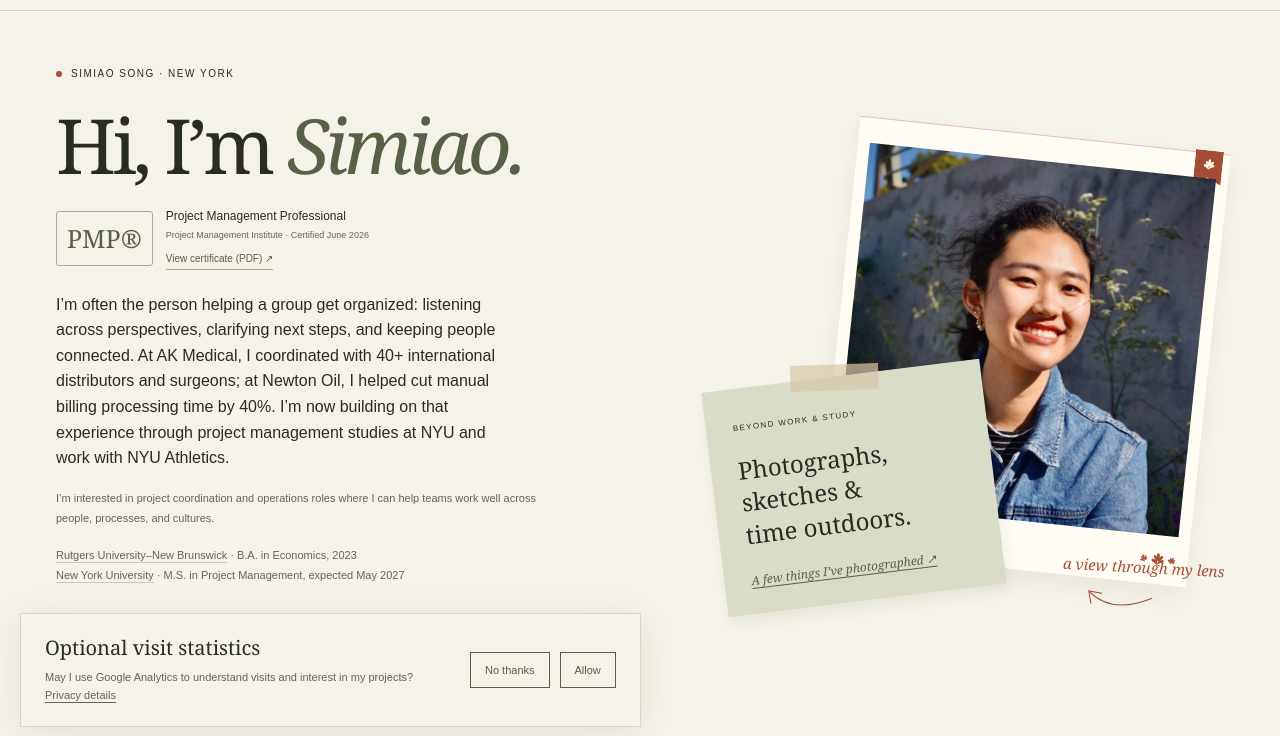
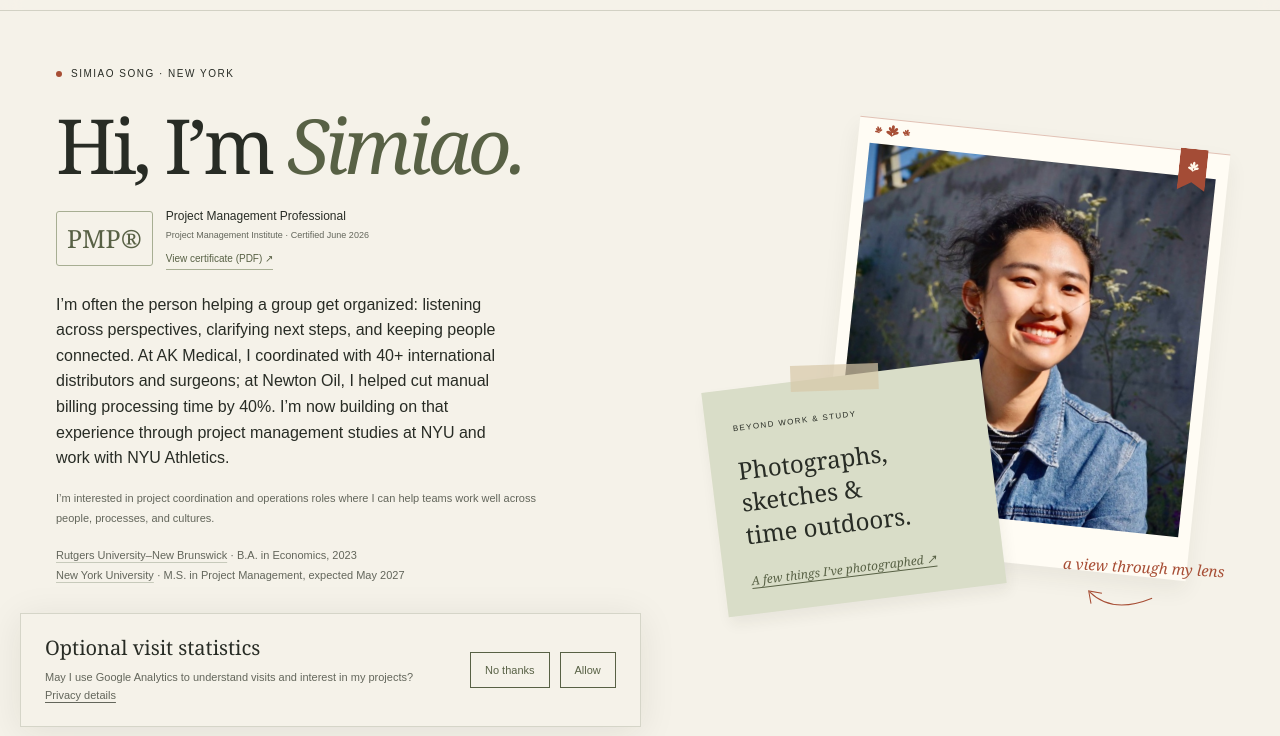
Before and after one commit to simiao-song/portfolio-clean-copy, a plain HTML site: page index.html in a window 1280 px wide. Shown: the part 53-789 px from the top of the page. Drawn offline with Linux system fonts and the light colour scheme.

Commit message:
Layer the portrait bookmark and reposition the iris trio

```diff
--- a/index.html
+++ b/index.html
@@ -6,7 +6,7 @@
 <meta name="description" content="Simiao Song: NYU project management master’s student, PMP, and Rutgers University–New Brunswick economics graduate. Cross-cultural communication, international business, billing operations, and nonprofit consulting. Outside work: photography, drawing, hiking, swimming, and knitting.">
 <link rel="canonical" href="https://simiao-song.github.io/"><meta property="og:url" content="https://simiao-song.github.io/">
 <meta name="theme-color" content="#f5f2e9"><meta property="og:title" content="Simiao Song, PMP® — Project Management & Operations"><meta property="og:description" content="Meet Simiao Song, PMP: NYU project management student, Rutgers University–New Brunswick graduate, and lifeguard and supervisor with NYU Athletics."><meta property="og:type" content="website">
-<link rel="icon" href="folded-iris.svg" type="image/svg+xml"><link rel="stylesheet" href="style.css?v=20261120petals">
+<link rel="icon" href="folded-iris.svg" type="image/svg+xml"><link rel="stylesheet" href="style.css?v=20261120ribbon">
 <script src="script.js?v=20261120iris" defer></script>
 
 <script src="analytics.js?v=20261116" defer></script>
--- a/style.css
+++ b/style.css
@@ -152,9 +152,10 @@ html{scroll-padding-top:82px}.nav.wrap{display:flex;align-items:center;justify-c
 }
 
 .frame-print {
-  inset: -3px 7px auto auto;
+  inset: -3px 22px auto auto;
+  z-index: 1;
   width: 28px;
-  height: 34px;
+  height: 42px;
   padding: 4px 0 9px;
   background: #a44c36;
   color: #fff8e9;
@@ -180,3 +181,11 @@ html{scroll-padding-top:82px}.nav.wrap{display:flex;align-items:center;justify-c
 .sync-diagram .t1 { justify-self: start; }
 .sync-diagram .t2 { justify-self: end; }
 .sync-diagram .t3 { justify-self: center; }
+
+.city-photo .portrait-petals { position: absolute; top: 4px; left: 15px; }
+@media (max-width: 1100px) {
+  .nav .nav-toggle, .nav .nav-toggle[aria-expanded="true"],
+  .nav #section-navigation > a:is(:active, :focus, [aria-current="location"]) {
+    font: 400 14px/1.4 Georgia, serif;
+  }
+}
```
